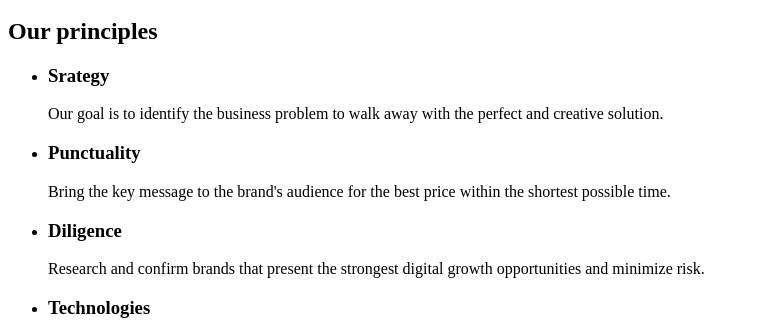
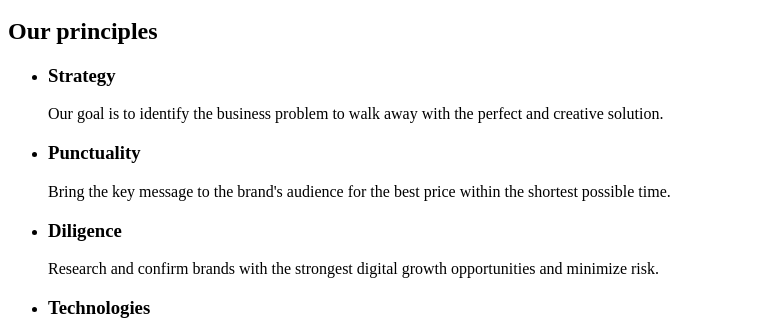
Before and after one commit to Oleksandra-Kravchenko/goit-markup-hw-01, a plain HTML site: page index.html in a window 1280 px wide. Shown: the part 238-566 px from the top of the page, without its empty margins (0-759 px from the left). Drawn offline with Linux system fonts and the light colour scheme.

Commit message:
fix text in index.html

```diff
--- a/index.html
+++ b/index.html
@@ -31,7 +31,7 @@
         <h2>Our principles</h2>
         <ul>
           <li>
-            <h3>Srategy</h3>
+            <h3>Strategy</h3>
             <p>
               Our goal is to identify the business problem to walk away with the
               perfect and creative solution.
@@ -47,8 +47,8 @@
           <li>
             <h3>Diligence</h3>
             <p>
-              Research and confirm brands that present the strongest digital
-              growth opportunities and minimize risk.
+              Research and confirm brands with the strongest digital growth
+              opportunities and minimize risk.
             </p>
           </li>
           <li>
```
